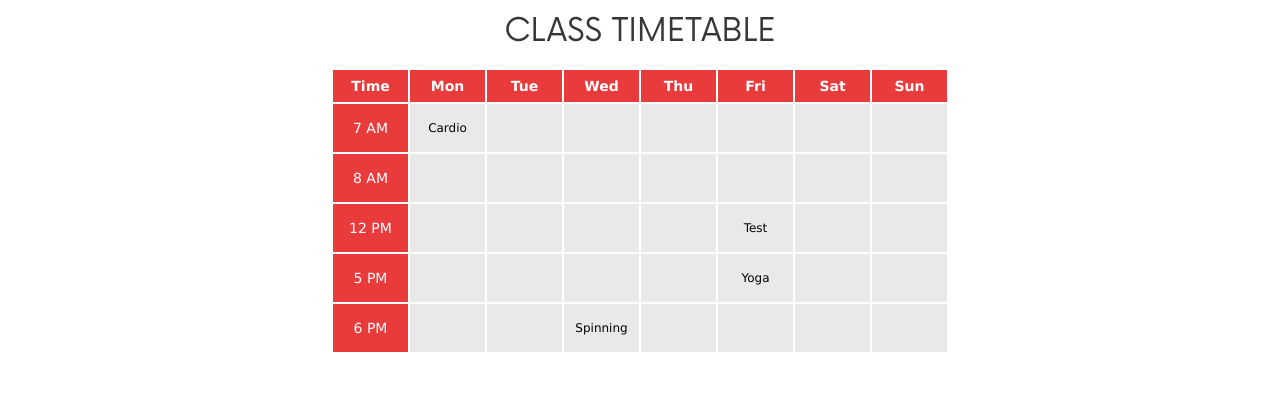
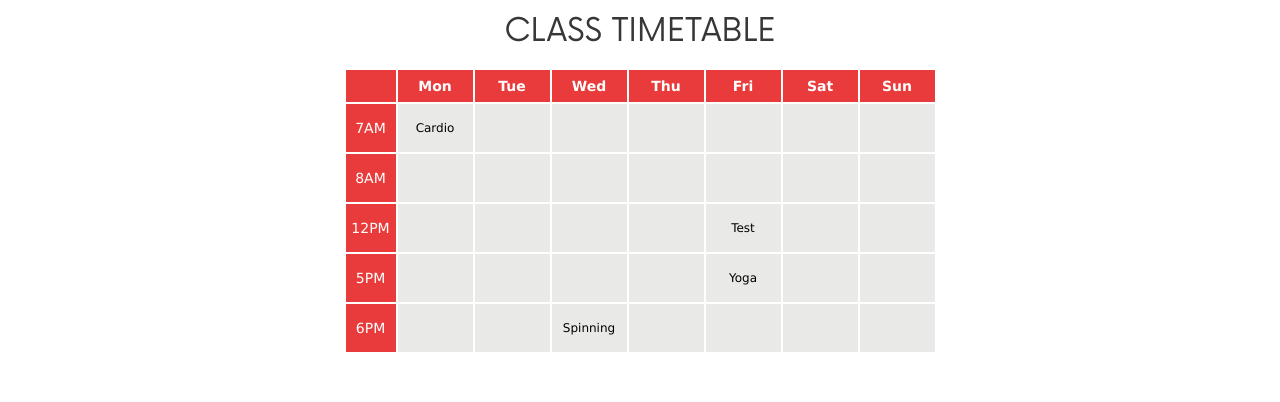
Before and after one commit to zachasher/capstone, a React (Create React App) app in the folder client/: page /login in a window 1280 px wide. Shown: the part 984-1386 px from the top of the page. Built offline with nearby package versions, Linux system fonts and the light colour scheme.

Commit message:
Class timetable styling

```diff
--- a/client/src/components/ClassTimetable/ClassTimetable.js
+++ b/client/src/components/ClassTimetable/ClassTimetable.js
@@ -14,7 +14,7 @@ const ClassCalendarTable = () => {
           Description:
             "High-intensity cardio workout to burn calories and improve cardiovascular endurance.",
           Day: "Mon",
-          Time: "7 AM",
+          Time: "7AM",
         },
         {
           "Class ID": 1,
@@ -23,7 +23,7 @@ const ClassCalendarTable = () => {
           Description:
             "High-intensity cardio workout to burn calories and improve cardiovascular endurance.",
           Day: "Wed",
-          Time: "6 PM",
+          Time: "6PM",
         },
         {
           "Class ID": 1,
@@ -32,7 +32,7 @@ const ClassCalendarTable = () => {
           Description:
             "High-intensity cardio workout to burn calories and improve cardiovascular endurance.",
           Day: "Fri",
-          Time: "5 PM",
+          Time: "5PM",
         },
         {
           "Class ID": 1,
@@ -41,7 +41,7 @@ const ClassCalendarTable = () => {
           Description:
             "High-intensity cardio workout to burn calories and improve cardiovascular endurance.",
           Day: "Fri",
-          Time: "12 PM",
+          Time: "12PM",
         },
       ],
     };
@@ -50,7 +50,7 @@ const ClassCalendarTable = () => {
   }, []);
 
   const daysOfWeek = ["Mon", "Tue", "Wed", "Thu", "Fri", "Sat", "Sun"];
-  const times = ["7 AM", "8 AM", "12 PM", "5 PM", "6 PM"];
+  const times = ["7AM", "8AM", "12PM", "5PM", "6PM"];
 
   return (
     <div className="timetable-section">
@@ -58,7 +58,7 @@ const ClassCalendarTable = () => {
       <table className="class-timetable">
       <thead className="column-headings">
         <tr>
-          <th className="class-timetable__time-heading">Time</th>
+          <th className="class-timetable__time-heading"></th>
           {daysOfWeek.map((day) => (
             <th key={day}>{day}</th>
           ))}
--- a/client/src/components/ClassTimetable/class-timetable.scss
+++ b/client/src/components/ClassTimetable/class-timetable.scss
@@ -23,7 +23,7 @@
   background-color: $Aspire-Red;
   color: $Aspire-White;
   font-size: 14px;
-  width: 75px;
+  width: 50px;
 }
 
 .column-headings {
```
